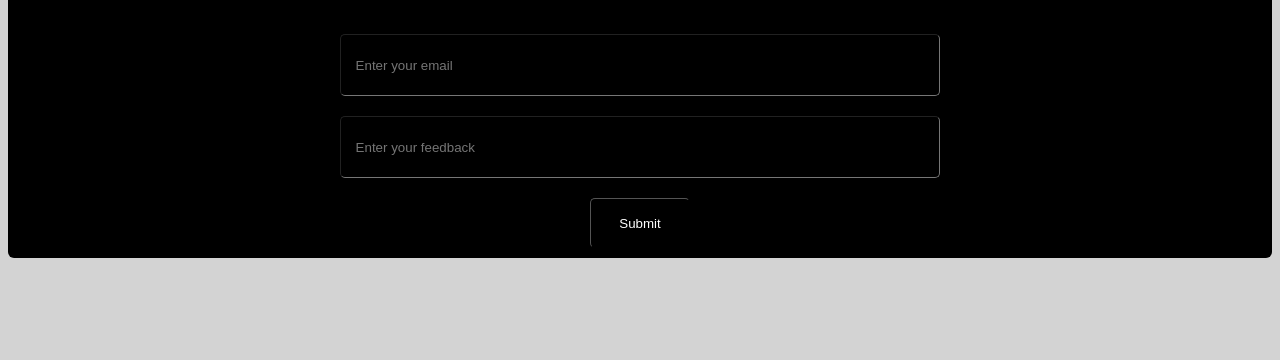
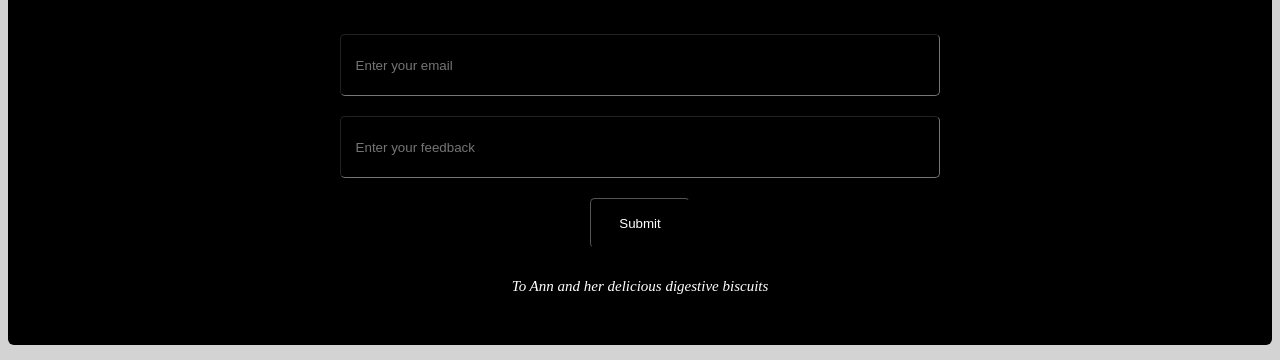
Before and after one commit to kkmurerwa/productLandingPage, a plain HTML site: page index.html in a window 1280 px wide. Shown: the part 2786-3146 px from the top of the page. Before the commit the page ends 3064 px from the top, so only its background shows below. Drawn offline with Linux system fonts and the light colour scheme.

Commit message:
Add files via upload

```diff
--- a/index.html
+++ b/index.html
@@ -66,6 +66,8 @@
       <input type="submit" name="submit" id="submit" value="Submit">
     </form>
   </p>
+  <p id="dedication">To Ann and her delicious digestive biscuits</p>
 </div>
+
 </body>
 </html>
--- a/productlanding.css
+++ b/productlanding.css
@@ -24,6 +24,12 @@ html {
 #header-img {
   width: 20px;
   height: auto;
+}
+
+#dedication {
+  font-size: 15px;
+  font-style: italic;
+  padding-bottom: 50px;
 }
 
 .cont {
```
